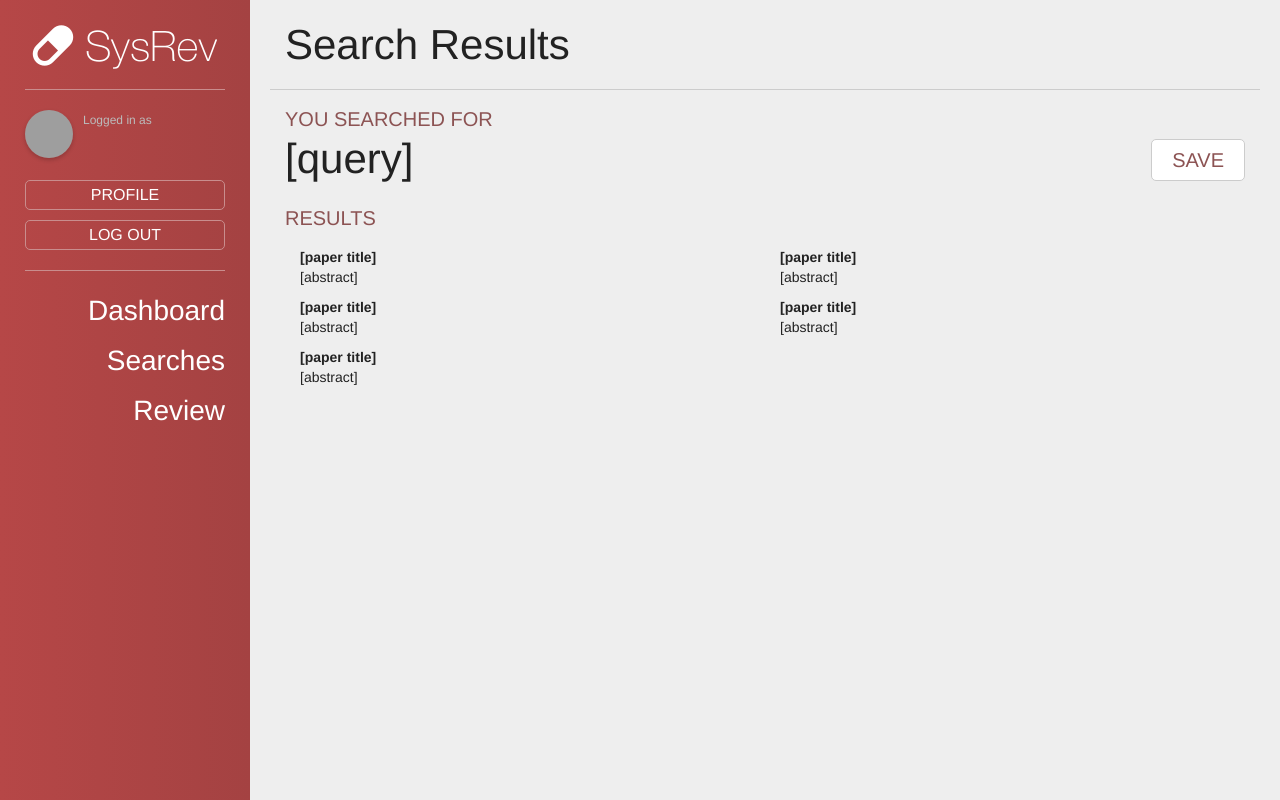
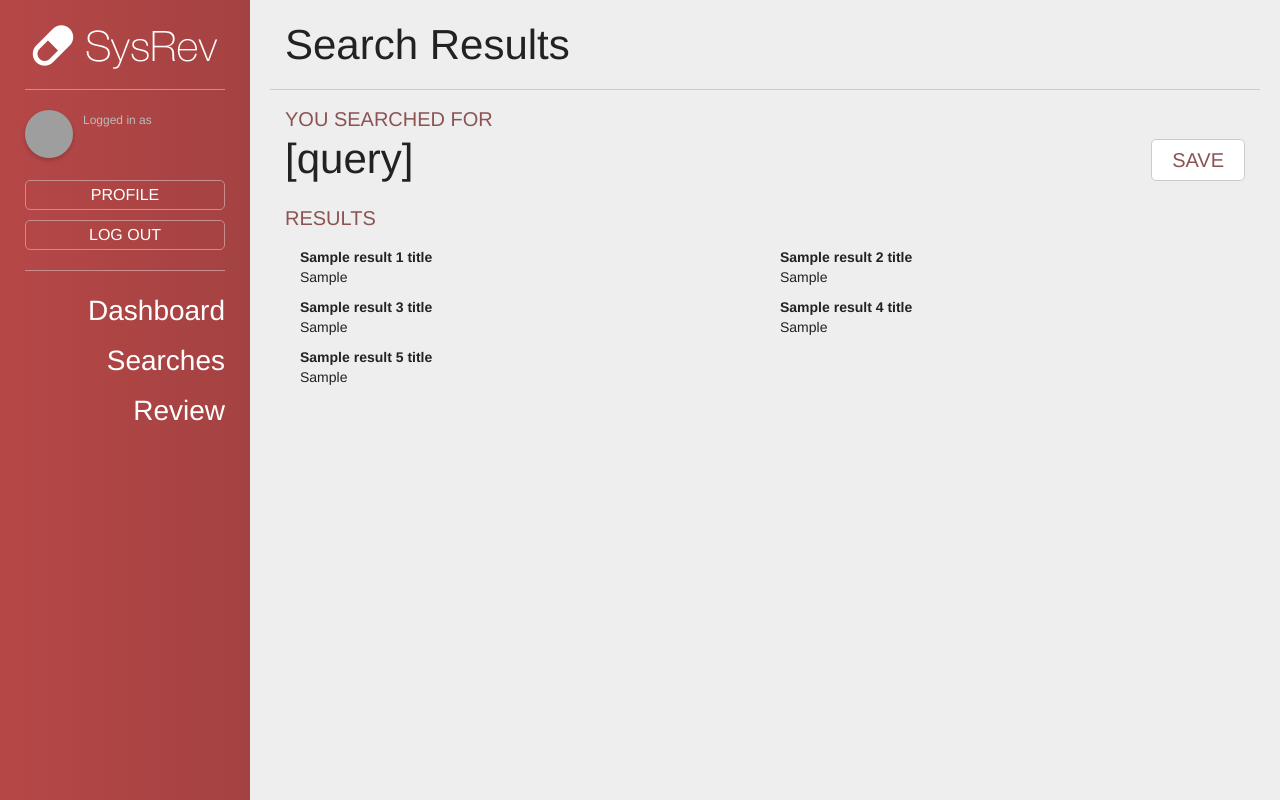
Before and after one commit to JordanDuncan/sysrev, a Django app: template templates/searchResults.html in a window 1280 px wide. Run offline with Django 3.2, Linux system fonts and the light colour scheme; the template is opened without the code that fills it: most values are stand-ins (such as "Sample title", 1, 10 or a date in 2020); some libraries are stand-ins or nearby versions; grey boxes are pictures that could not be loaded.

Commit message:
Update searchResults.html
to obtain results from context_dict

```diff
--- a/templates/searchResults.html
+++ b/templates/searchResults.html
@@ -17,24 +17,24 @@
     <div class="col-md-12">
         <div class="main-section-title">RESULTS</div>
         <div class="col-md-6">
-            <b>[paper title]</b>
-            <p>[abstract]</p>
+            <b>{{ result_1_title }}</b>
+            <p>{{ result_1_abstract }}</p>
         </div>
         <div class="col-md-6">
-            <b>[paper title]</b>
-            <p>[abstract]</p>
+            <b>{{ result_2_title }}</b>
+            <p>{{ result_2_abstract }}</p>
         </div>
         <div class="col-md-6">
-            <b>[paper title]</b>
-            <p>[abstract]</p>
+            <b>{{ result_3_title }}</b>
+            <p>{{ result_3_abstract }}</p>
         </div>
         <div class="col-md-6">
-            <b>[paper title]</b>
-            <p>[abstract]</p>
+            <b>{{ result_4_title }}</b>
+            <p>{{ result_4_abstract }}</p>
         </div>
         <div class="col-md-6">
-            <b>[paper title]</b>
-            <p>[abstract]</p>
+            <b>{{ result_5_title }}</b>
+            <p>{{ result_5_abstract }}</p>
         </div>
     </div>
   </div>
```
